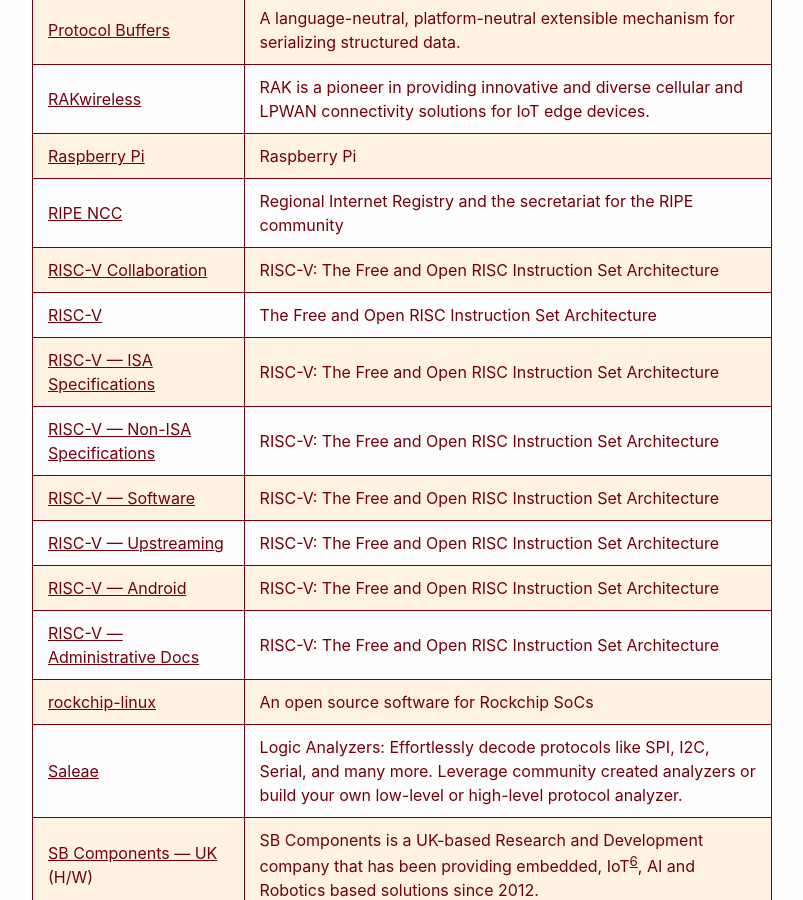
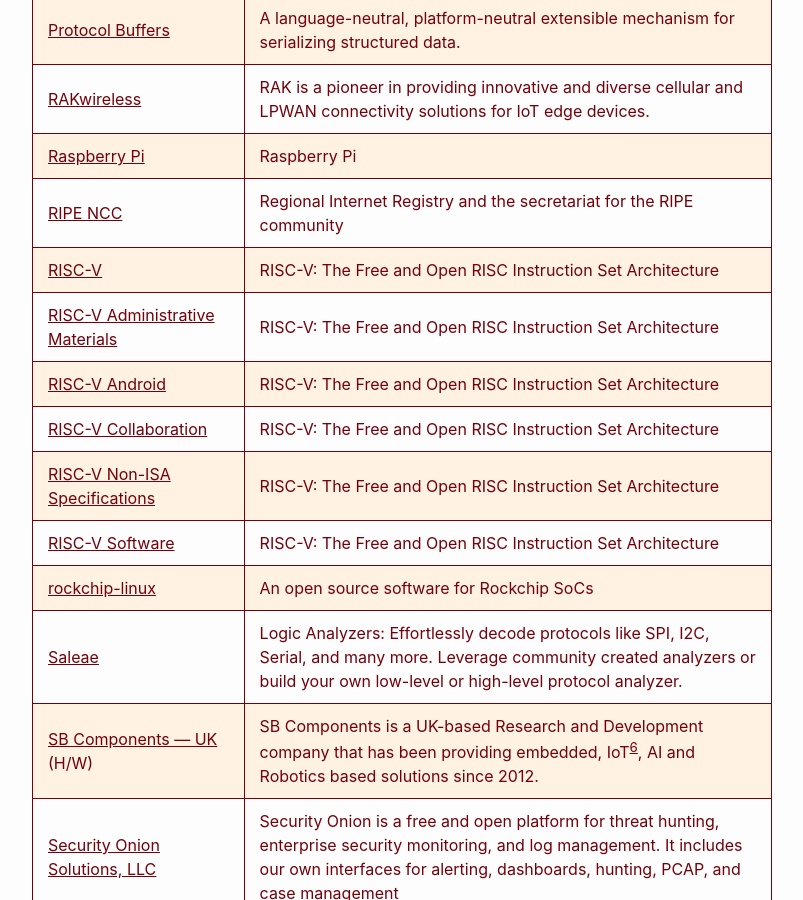
Before and after one commit to RalphHightower/RalphHightower, a Jekyll site: the page built from Computing/ReferencesGitHub.md, in a window 1280 px wide and 900 px high, scrolled down 9796 px. Shown: the whole window, without its empty margins (238-1041 px from the left). Built offline with Jekyll 4.4.1, drawn with Linux system fonts in a browser that asks for light colours; our own code applies the rules of GitHub Pages for plain Markdown files.

Commit message:
[docs](web): ReferencesGitHub(sort RISC-V)

```diff
--- a/Computing/ReferencesGitHub.md
+++ b/Computing/ReferencesGitHub.md
@@ -152,14 +152,12 @@
 | [RAKwireless](https://github.com/RAKWireless ) | RAK is a pioneer in providing innovative and diverse cellular and LPWAN connectivity solutions for IoT edge devices. |
 | [Raspberry Pi](https://github.com/raspberrypi) | Raspberry  Pi |
 | [RIPE NCC](https://github.com/RIPE-NCC ) | Regional Internet Registry and the secretariat for the RIPE community |
+| [RISC-V](https://github.com/riscv ) | RISC-V: The Free and Open RISC Instruction Set Architecture |
+| [RISC-V Administrative Materials](https://github.com/riscv-admin ) | RISC-V: The Free and Open RISC Instruction Set Architecture |
+| [RISC-V Android](https://github.com/riscv-android-src ) | RISC-V: The Free and Open RISC Instruction Set Architecture |
 | [RISC-V Collaboration](https://github.com/riscv-collab ) | RISC-V: The Free and Open RISC Instruction Set Architecture |
-| [RISC-V](https://github.com/riscv) | The Free and Open RISC Instruction Set Architecture |
-| [RISC-V — ISA Specifications](https://github.com/riscv-isa) | RISC-V: The Free and Open RISC Instruction Set Architecture |
-| [RISC-V — Non-ISA Specifications](https://github.com/riscv-non-isa) | RISC-V: The Free and Open RISC Instruction Set Architecture |
-| [RISC-V — Software](https://github.com/riscv-software-src) | RISC-V: The Free and Open RISC Instruction Set Architecture |
-| [RISC-V — Upstreaming](https://github.com/riscv-collab) | RISC-V: The Free and Open RISC Instruction Set Architecture |
-| [RISC-V — Android](https://github.com/riscv-android-src) | RISC-V: The Free and Open RISC Instruction Set Architecture |
-| [RISC-V — Administrative Docs](https://github.com/riscv-admin) | RISC-V: The Free and Open RISC Instruction Set Architecture |
+| [RISC-V Non-ISA Specifications](https://github.com/riscv-non-isa ) | RISC-V: The Free and Open RISC Instruction Set Architecture |
+| [RISC-V Software](https://github.com/riscv-software-src ) | RISC-V: The Free and Open RISC Instruction Set Architecture |
 | [rockchip-linux](https://github.com/rockchip-linux ) | An open source software for Rockchip SoCs |
 | [Saleae](https://github.com/saleae ) | Logic Analyzers: Effortlessly decode protocols like SPI, I2C, Serial, and many more. Leverage community created analyzers or build your own low-level or high-level protocol analyzer. |
 | [SB Components — UK](https://github.com/sbcshop) (H/W) | SB Components is a UK-based Research and Development company that has been providing embedded, IoT[^91], AI and Robotics based solutions since 2012. |
```
